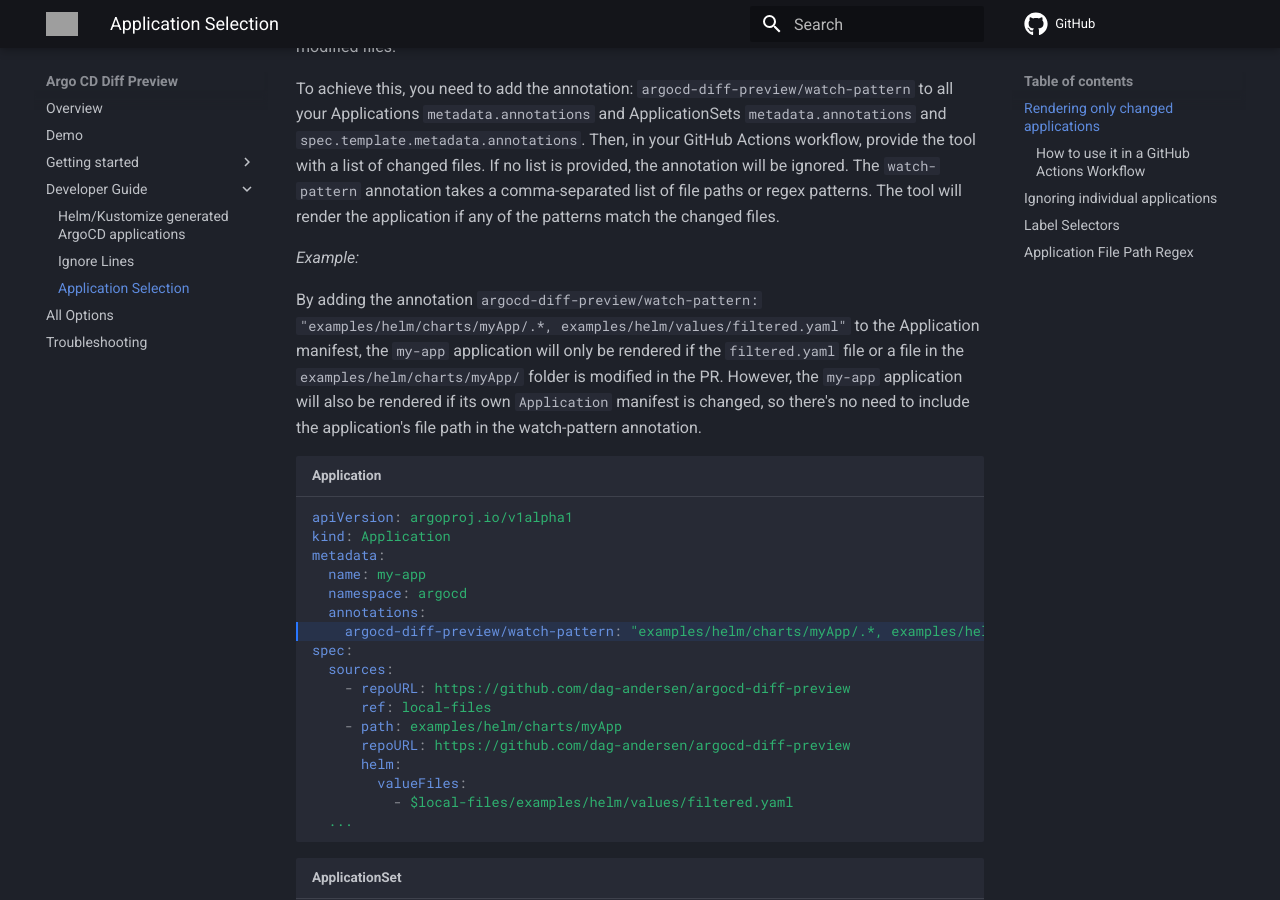
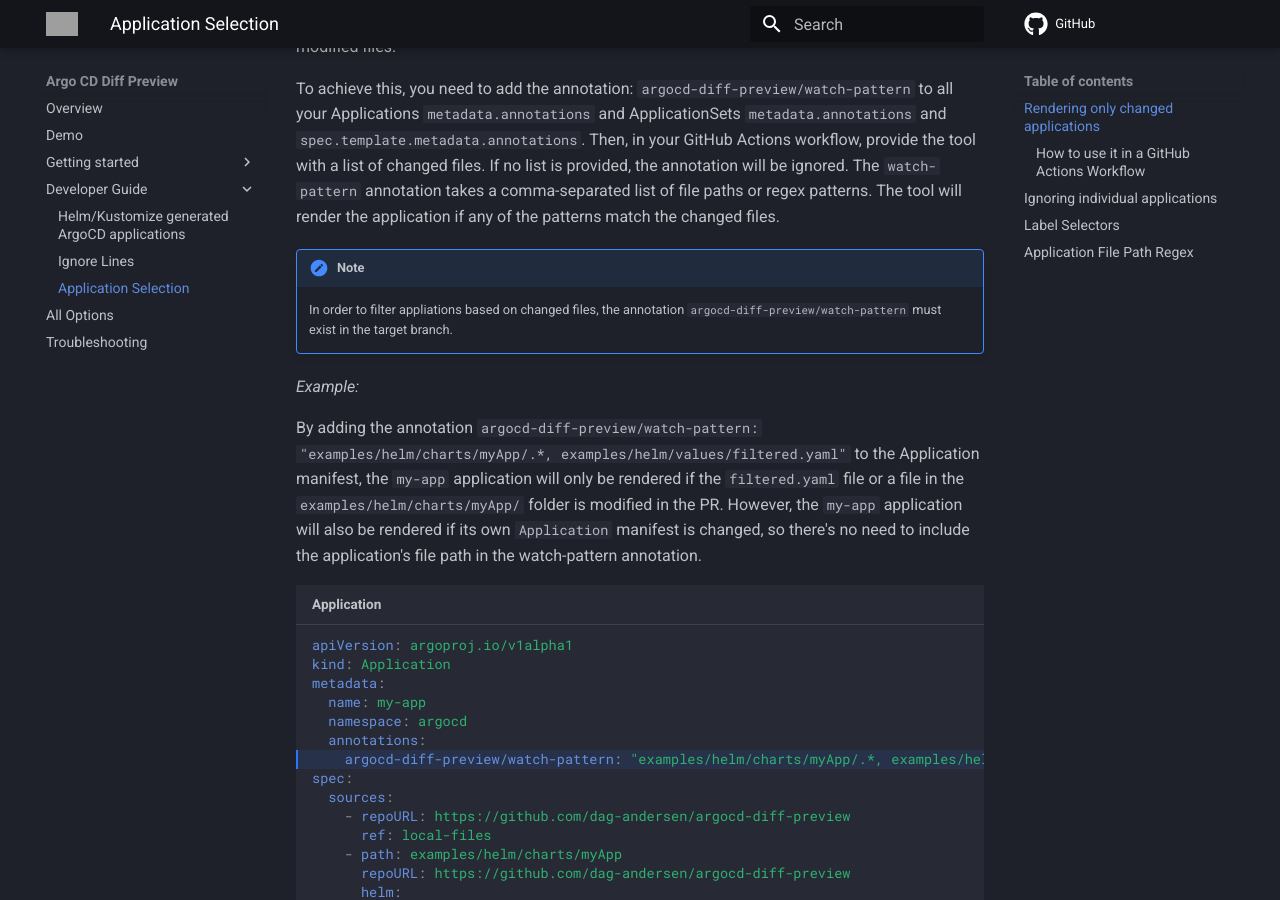
Before and after one commit to dag-andersen/argocd-diff-preview, an MkDocs documentation site: the page built from docs/application-selection.md, in a window 1280 px wide and 900 px high, scrolled down 406 px. Built offline with MkDocs 1.6.1 and Material for MkDocs 9.7.7, drawn with Linux system fonts in a browser that asks for light colours; comment, search, counter and statistics services are not loaded; grey boxes are pictures that could not be loaded.

Commit message:
add note

```diff
--- a/docs/application-selection.md
+++ b/docs/application-selection.md
@@ -9,6 +9,9 @@
 You can configure the tool to render only the applications affected by changes in a pull request. This optimizes the rendering process by focusing on the applications directly impacted by the modified files.
 
 To achieve this, you need to add the annotation: `argocd-diff-preview/watch-pattern` to all your Applications `metadata.annotations` and ApplicationSets `metadata.annotations` and `spec.template.metadata.annotations`. Then, in your GitHub Actions workflow, provide the tool with a list of changed files. If no list is provided, the annotation will be ignored. The `watch-pattern` annotation takes a comma-separated list of file paths or regex patterns. The tool will render the application if any of the patterns match the changed files.
+
+!!! important "Note"
+    In order to filter appliations based on changed files, the annotation `argocd-diff-preview/watch-pattern` must exist in the target branch.
 
 *Example:*
 
```
